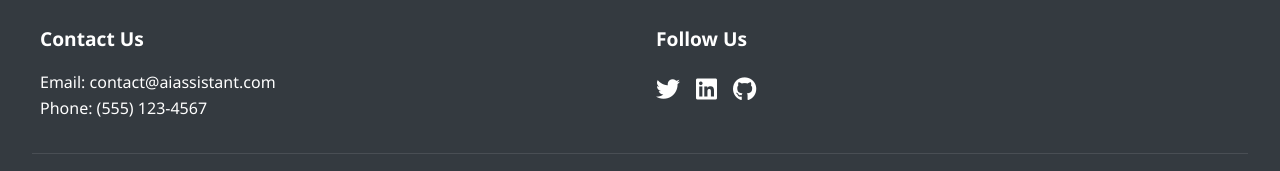
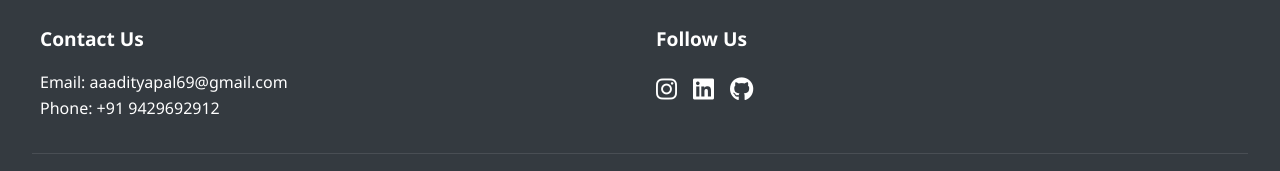
Before and after one commit to aaadityapal/chatbot, a website: page index.html in a window 1280 px wide. Shown: the part 1432-1603 px from the top of the page. Drawn offline with Linux system fonts and the light colour scheme.

Commit message:
update social profiles

```diff
--- a/index.html
+++ b/index.html
@@ -102,15 +102,15 @@
         <div class="footer-content">
             <div class="footer-section">
                 <h4>Contact Us</h4>
-                <p>Email: contact@aiassistant.com</p>
-                <p>Phone: (555) 123-4567</p>
+                <p>Email: aaadityapal69@gmail.com</p>
+                <p>Phone: +91 9429692912</p>
             </div>
             <div class="footer-section">
                 <h4>Follow Us</h4>
                 <div class="social-links">
-                    <a href="#"><i class="fab fa-twitter"></i></a>
-                    <a href="#"><i class="fab fa-linkedin"></i></a>
-                    <a href="#"><i class="fab fa-github"></i></a>
+                    <a href="https://www.instagram.com/aaadityapal"><i class="fab fa-instagram"></i></a>
+                    <a href="www.linkedin.com/in/aditya-pal-603783168"><i class="fab fa-linkedin"></i></a>
+                    <a href="https://github.com/aaadityapal"><i class="fab fa-github"></i></a>
                 </div>
             </div>
         </div>
```
